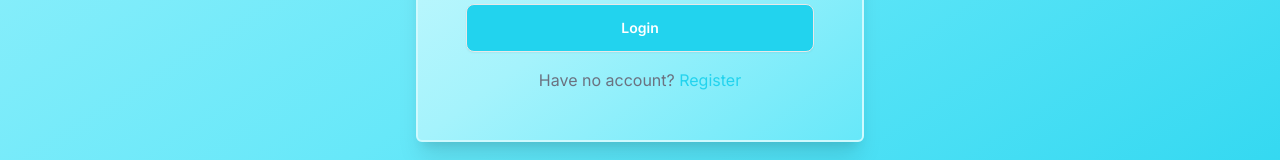
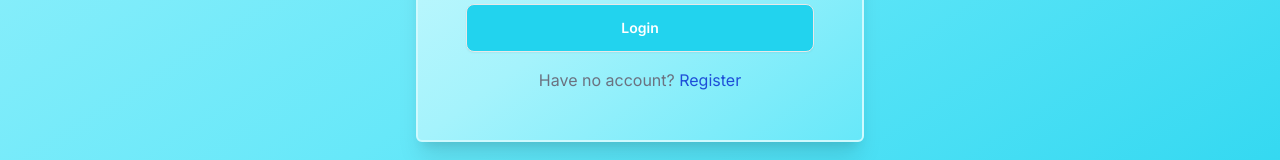
Before and after one commit to elijahkelechi/mlb_frontend, a React (Vite) app: page /login in a window 1280 px wide. Shown: the part 424-584 px from the top of the page. Built offline with nearby package versions, Linux system fonts and the light colour scheme.

Commit message:
me commit

```diff
--- a/src/pages/BusinessRegistration/BusinessNameRegistration.jsx
+++ b/src/pages/BusinessRegistration/BusinessNameRegistration.jsx
@@ -12,6 +12,7 @@
     if (!user) {
       navigate("/login");
     } else {
+      navigate("/business_name_registration_form");
       window.scrollTo(0, 0);
     }
   };
--- a/src/pages/Login.jsx
+++ b/src/pages/Login.jsx
@@ -89,7 +89,7 @@
         </button>
         <p className="text-gray-500">
           Have no account?{" "}
-          <Link to="/register" className="link link-hover text-cyan-400">
+          <Link to="/register" className="link link-hover text-blue-700">
             Register
           </Link>
         </p>
```
